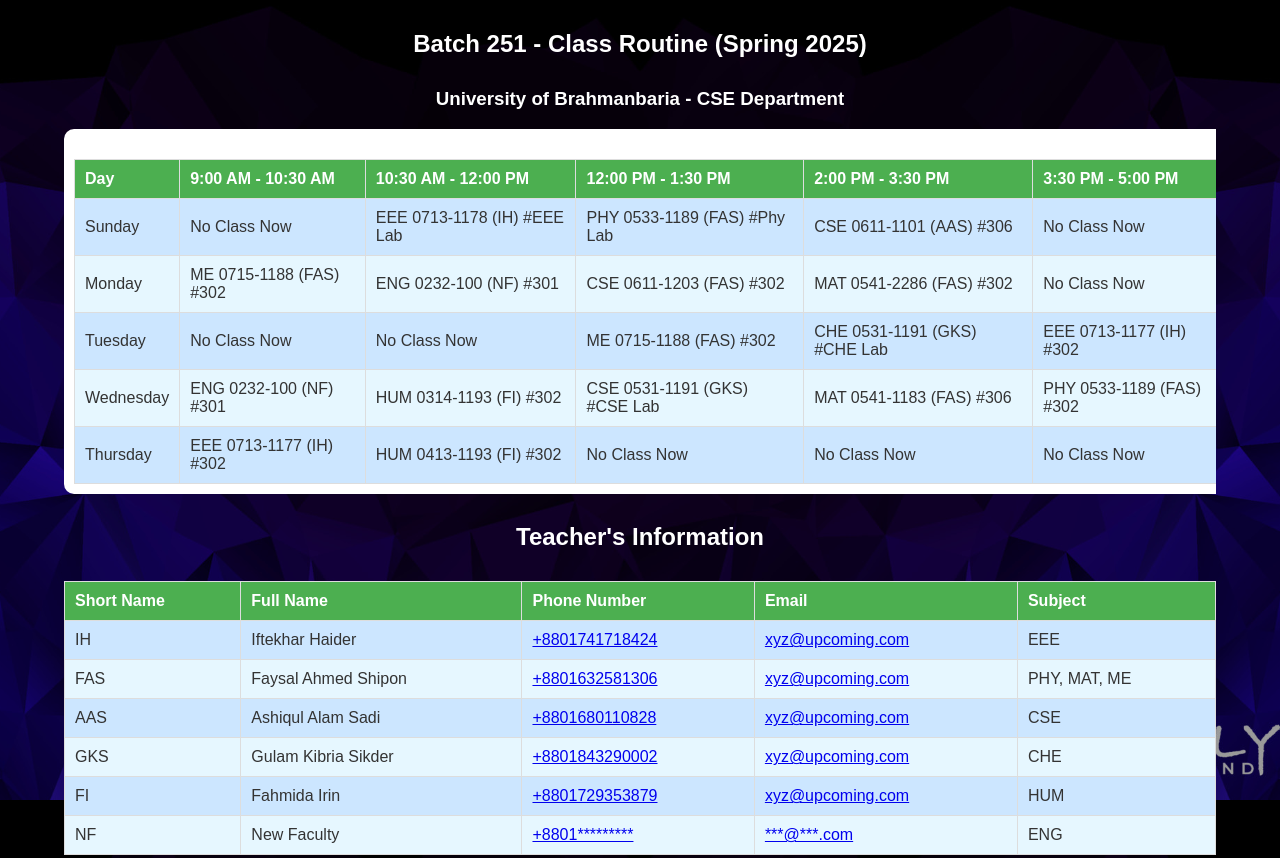
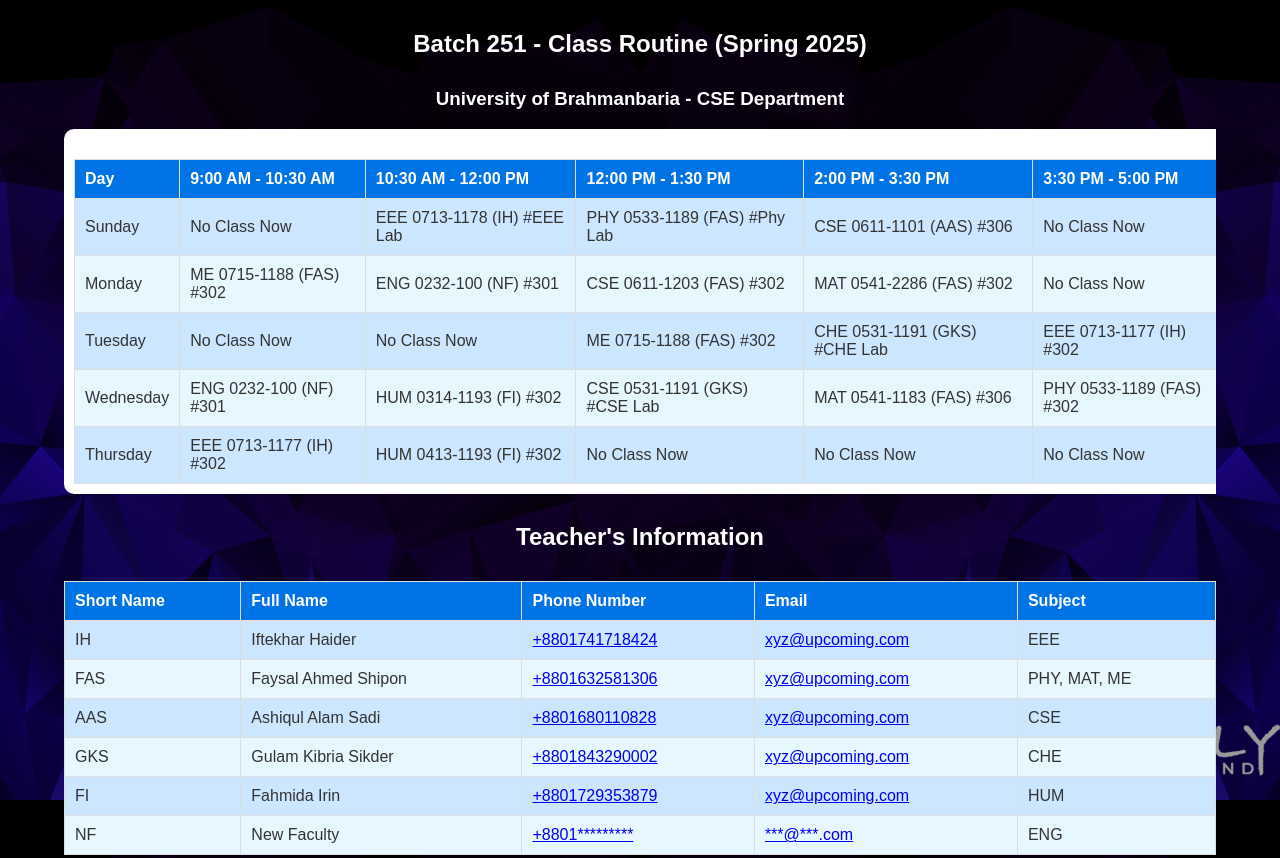
Before and after one commit to MusfiqAyon-MSL3/Class-Routine, a plain HTML site: page index.html in a window 1280 px wide. Shown: the top 858 px of the page. Drawn offline with Linux system fonts and the light colour scheme.

Commit message:
index.html

```diff
--- a/index.html
+++ b/index.html
@@ -49,7 +49,7 @@
         }
 
         th {
-            background-color: #4CAF50;  /* Header background color */
+            background-color: #0073e6;  /* Header background color */
             color: white;  /* Text color for header */
             font-weight: bold;
         }
```
